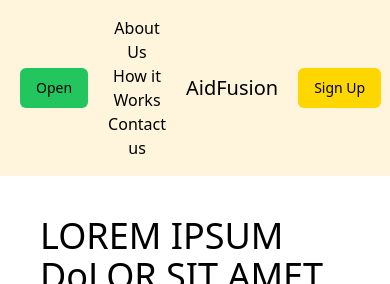
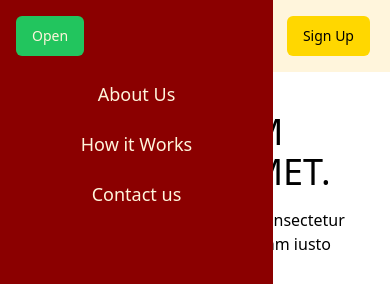
Before and after one commit to AidFusion/AidFusion-fe, a React (Vite) app in the folder AidFusion/: page / in a window 390 px wide. Both pictures are taken after a click on the button "Close". Shown: the top 284 px of the page. Built offline with nearby package versions, Linux system fonts and the light colour scheme.

Commit message:
fix mobile nav

```diff
--- a/AidFusion/src/components/Navbar.jsx
+++ b/AidFusion/src/components/Navbar.jsx
@@ -16,15 +16,6 @@ export const Navbar = () => {
 
     const toggle = () => {
         setIsToggled(!isToggled);
-        if (isToggled) {
-            // Logic when the toggle is ON
-            console.log('Toggled ON');
-            // Perform actions for ON state
-        } else {
-            // Logic when the toggle is OFF
-            console.log('Toggled OFF');
-            // Perform actions for OFF state
-        }
     };
     return (
         <>
@@ -53,22 +44,29 @@ export const Navbar = () => {
                         {isToggled ? 'Open' : 'Close'}
                     </Button>
                 </div>
-
-                {isToggled && (
-                    <div className='text-center md:text-left md:w-1/2'>
-                        <ul className='flex flex-col md:flex-row md:justify-around md:items-center'>
-                            <li>About Us</li>
-                            <li>How it Works</li>
-                            <li>Contact us</li>
-                        </ul>
-                    </div>
-                )}
                 <div className='text-xl text-center'>AidFusion</div>
-
                 <div className='text-center'>
                     <Button variant="outline" className="bg-accent border-0">Sign Up</Button>
                 </div>
             </div>
+            {isToggled && (
+                    <div className='text-center bg-secondary text-lg p-4 w-[70%] h-full absolute top-0 text-primary'>
+                        <div className='flex'>
+                    <Button
+                        variant="outline"
+                        className={`bg-accent border-0 ${isToggled ? 'bg-green-500' : 'bg-red-500'}`}
+                        onClick={toggle}
+                    >
+                        {isToggled ? 'Open' : 'Close'}
+                    </Button>
+                </div>
+                        <ul className='flex flex-col items-center gap-5 py-6'>
+                            <li className='border-transparent border-b-2 hover:border-b-2 hover:border-primary'>About Us</li>
+                            <li className='border-transparent border-b-2 hover:border-b-2 hover:border-primary'>How it Works</li>
+                            <li className='border-transparent border-b-2 hover:border-b-2 hover:border-primary'>Contact us</li>
+                        </ul>
+                    </div>
+                )}
         </>
     )
 }
```
